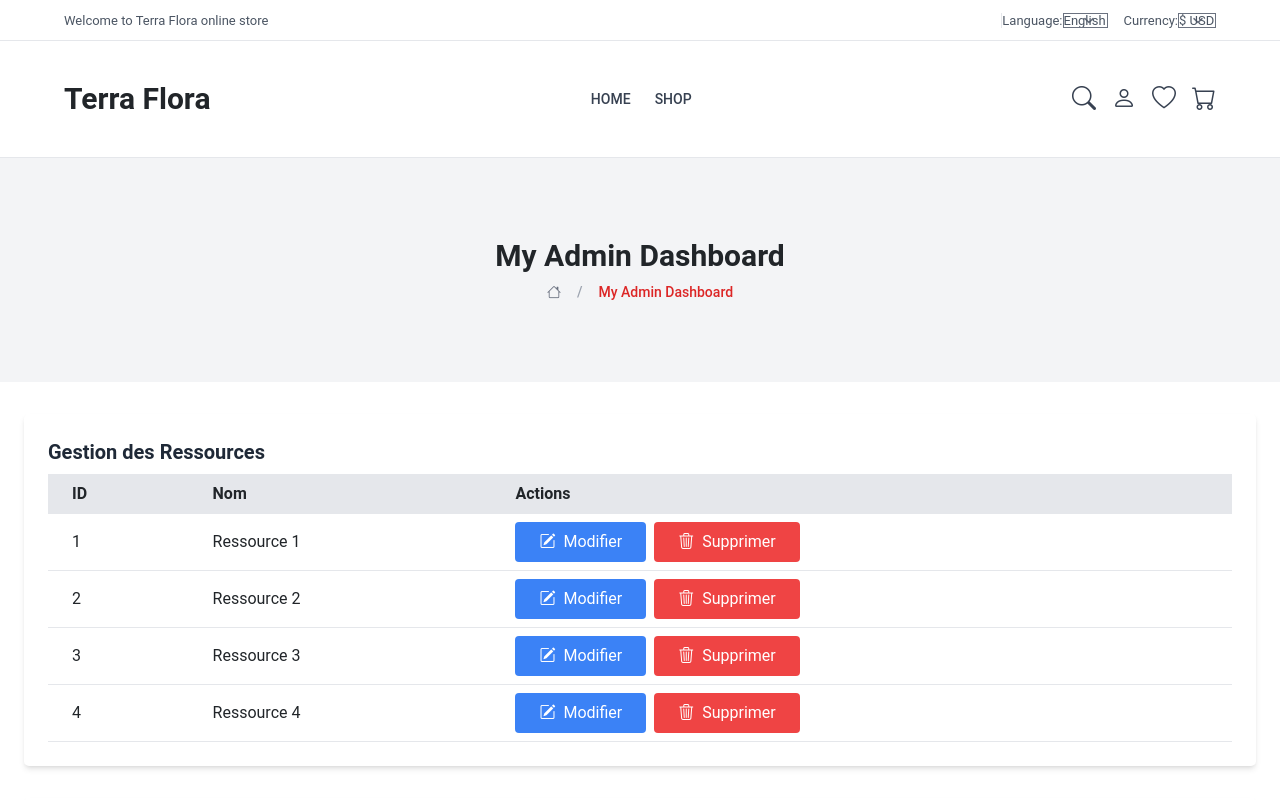
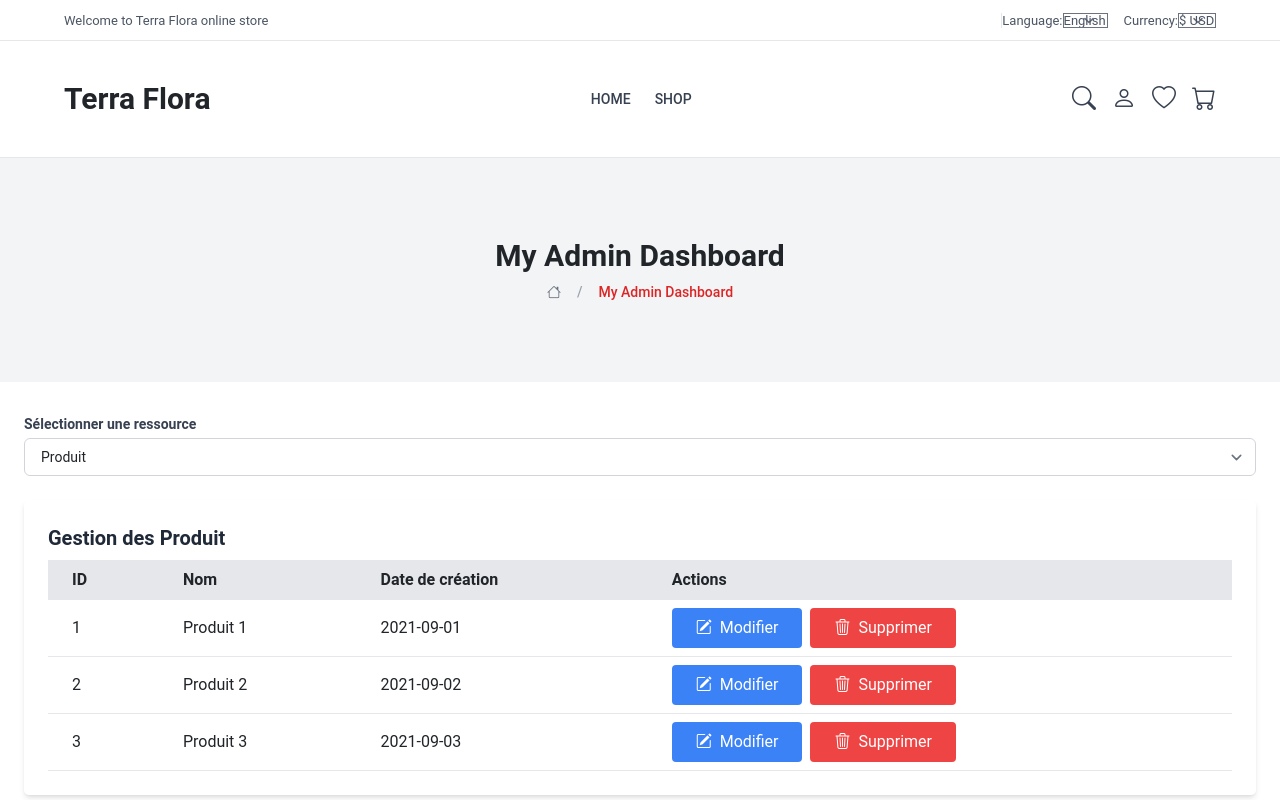
Before and after one commit to HardWareHouse/TerraFlora, a Vue app in the folder client/: page /admin in a window 1280 px wide. Shown: the top 800 px of the page. Built offline with nearby package versions, Linux system fonts and the light colour scheme; a web font is replaced by a local one.

Commit message:
Amélioration du composant ressourceCrud du Dashboard Admin

```diff
--- a/client/src/components/adminDashboard/adminPanel.vue
+++ b/client/src/components/adminDashboard/adminPanel.vue
@@ -1,10 +1,8 @@
 <template>
   <div class="container mx-auto px-4 py-8">
-    <!-- Section CRUD des ressources -->
     <ResourcesCrud />
     <Dashboard />
 
-    <!-- Section du tableau de bord avec widgets -->
     <div class="bg-white shadow-md rounded-lg overflow-hidden mt-8">
       <div class="px-6 py-4">
         <h2 class="text-xl font-semibold text-gray-800 mb-4">Widget</h2>
--- a/client/src/components/adminDashboard/panelComponents/dashboard.vue
+++ b/client/src/components/adminDashboard/panelComponents/dashboard.vue
@@ -90,6 +90,6 @@ export default {
 
 <style scoped>
 .chart-container {
-  height: 300px; /* Hauteur des graphiques */
+  height: 300px;
 }
 </style>
--- a/client/src/components/adminDashboard/panelComponents/resourcesCrud.vue
+++ b/client/src/components/adminDashboard/panelComponents/resourcesCrud.vue
@@ -1,23 +1,29 @@
 <template>
   <div>
-      <!-- Interface CRUD pour les ressources -->
+    <div class="mb-4">
+      <label for="resourceSelect" class="block text-sm font-bold text-gray-700">Sélectionner une ressource</label>
+      <select v-model="selectedResource" id="resourceSelect" class="mt-1 block w-full pl-3 pr-10 py-2 text-base border-gray-300 focus:outline-none focus:ring-indigo-500 focus:border-indigo-500 sm:text-sm rounded-md">
+        <option v-for="resource in availableResources" :key="resource" :value="resource">{{ resource }}</option>
+      </select>
+    </div>
+
     <div class="bg-white shadow-md rounded-lg overflow-hidden mb-8">
       <div class="px-6 py-4">
-          <h2 class="text-xl font-semibold text-gray-800 mb-2">Gestion des Ressources</h2>
-          <!-- Exemple d'une table CRUD fictive -->
+        <h2 class="text-xl font-semibold text-gray-800 mb-2">Gestion des {{ selectedResource }}</h2>
         <table class="min-w-full bg-white">
           <thead>
             <tr class="w-full bg-gray-200">
               <th class="text-left py-2 px-4">ID</th>
               <th class="text-left py-2 px-4">Nom</th>
+              <th class="text-left py-2 px-4">Date de création</th>
               <th class="text-left py-2 px-4">Actions</th>
             </tr>
           </thead>
           <tbody>
-              <!-- Exemple de lignes de données fictives -->
             <tr v-for="resource in resources" :key="resource.id" class="border-b border-gray-200">
               <td class="py-2 px-4">{{ resource.id }}</td>
               <td class="py-2 px-4">{{ resource.name }}</td>
+              <td class="py-2 px-4">{{ resource.createdAT }}</td>
               <td class="py-2 px-4 flex items-center space-x-2">
                 <button @click="editResource(resource)" class="inline-flex items-center justify-center px-4 py-2 bg-blue-500 text-white rounded hover:text-blue-700 focus:outline-none focus:ring-2 focus:ring-blue-500 focus:ring-opacity-50">
                   <i class="bi bi-pencil-square mr-2"></i>
@@ -40,24 +46,45 @@
 export default {
   data() {
     return {
-        resources: [
-          { id: 1, name: 'Ressource 1' },
-          { id: 2, name: 'Ressource 2' },
-          { id: 3, name: 'Ressource 3' },
-          { id: 4, name: 'Ressource 4' },
-          // Exemple de données fictives pour le CRUD
+      selectedResource: 'Produit',
+      availableResources: ['Produit', 'Categorie', 'Utilisateur'],
+      resourcesData: {
+        Produit: [
+          { id: 1, name: 'Produit 1', createdAT: '2021-09-01'},
+          { id: 2, name: 'Produit 2', createdAT: '2021-09-02'},
+          { id: 3, name: 'Produit 3', createdAT: '2021-09-03'},
         ],
+        Categorie: [
+          { id: 1, name: 'Categorie 1', createdAT: '2021-09-01'},
+          { id: 2, name: 'Categorie 2', createdAT: '2021-09-02'},
+          { id: 3, name: 'Categorie 3', createdAT: '2021-09-03'},
+        ],
+        Utilisateur: [
+          { id: 1, name: 'Utilisateur 1', createdAT: '2021-09-01'},
+          { id: 2, name: 'Utilisateur 2', createdAT: '2021-09-02'},
+          { id: 3, name: 'Utilisateur 3', createdAT: '2021-09-03'},
+        ],
+      },
     };
+  },
+  computed: {
+    resources() {
+      return this.resourcesData[this.selectedResource];
+    },
   },
   methods: {
     editResource(resource) {
-        // Logique pour éditer une ressource
       console.log('Modifier la ressource :', resource);
     },
     deleteResource(id) {
-        // Logique pour supprimer une ressource
       console.log('Supprimer la ressource avec ID :', id);
+      this.resourcesData[this.selectedResource] = this.resourcesData[this.selectedResource].filter(
+        resource => resource.id !== id
+      );
     },
   },
 };
 </script>
+
+<style scoped>
+</style>
--- a/client/src/components/adminDashboard/widgetContainer.vue
+++ b/client/src/components/adminDashboard/widgetContainer.vue
@@ -1,6 +1,5 @@
 <template>
     <div>
-      <!-- Bouton pour ajouter un nouveau widget -->
       <button @click="addNewWidget" class="bg-blue-500 text-white hover:text-blue-700 focus:outline-none focus:ring-2 focus:ring-blue-500 focus:ring-opacity-50 px-4 py-2 rounded-md mb-4 mr-2">
         Ajouter un Widget
       </button>
@@ -8,7 +7,6 @@
         Supprimer un Widget
       </button>
 
-      <!-- Liste des widgets -->
       <div v-for="(widget, index) in widgets" :key="index" class="mb-4">
         <component :is="widget.component" @remove="removeWidget(index)" />
       </div>
```
Lines whose indentation alone changed are shown as unchanged.
